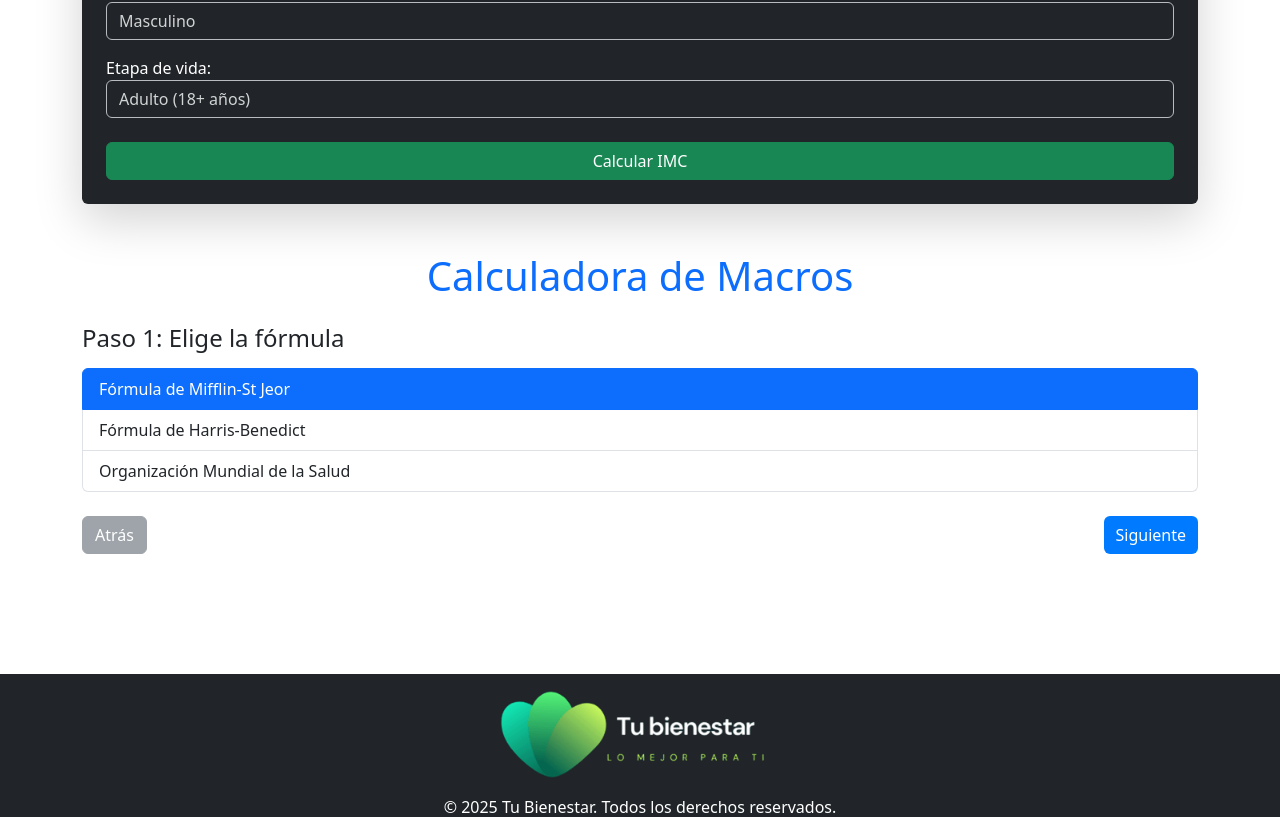
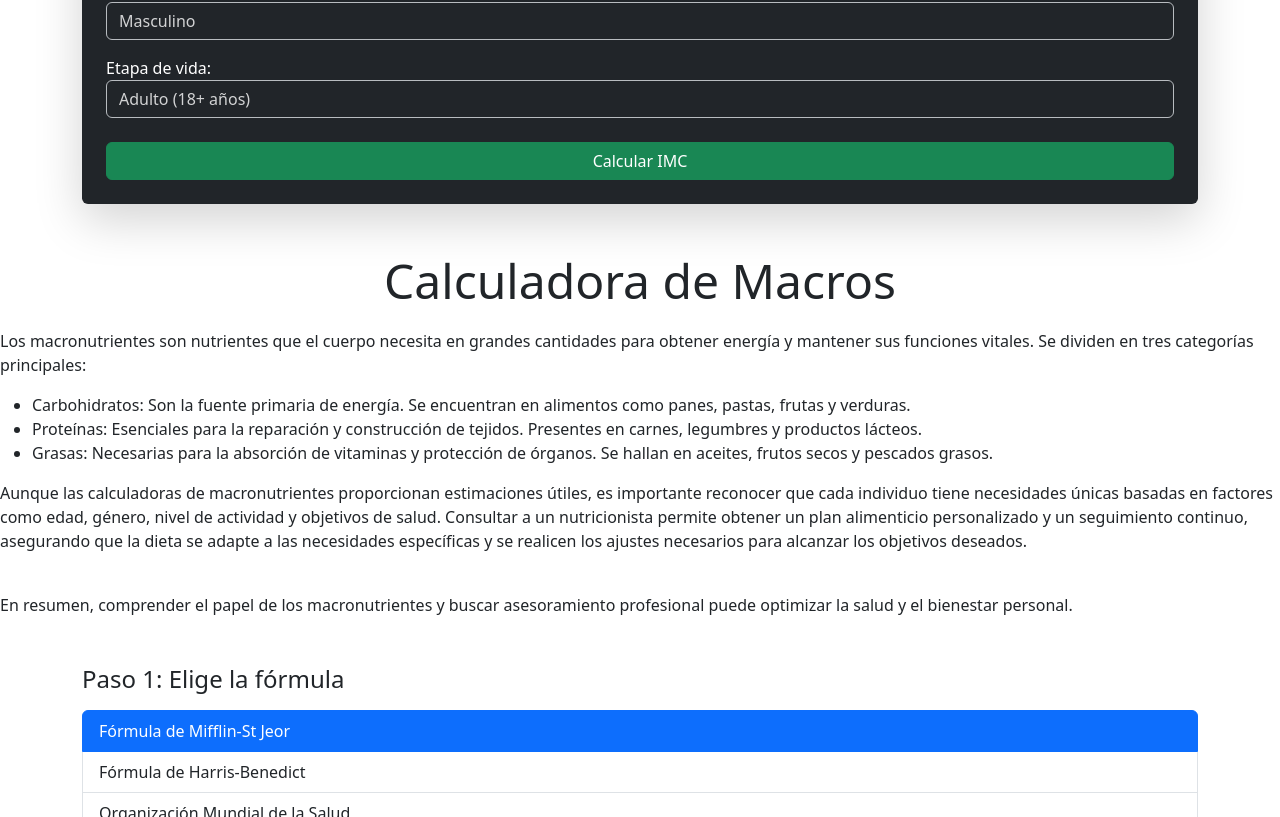
Before and after one commit to johaco/Tu-Bienestar---App, a React (Vite) app: page /Tu-Bienestar---App/calculators in a window 1280 px wide. Shown: the part 564-1381 px from the top of the page. Built offline with nearby package versions, Linux system fonts and the light colour scheme.

Commit message:
add text in the seccion calculadora-macros

```diff
--- a/src/components/MacrosCalculator.jsx
+++ b/src/components/MacrosCalculator.jsx
@@ -20,7 +20,6 @@ const MacroCalculator = () => {
 
     return (
         <div className="container mt-5">
-            <h1 className="text-center text-primary mb-4">Calculadora de Macros</h1>
 
             {/* Paso 1: Elige la fórmula */}
             {step === 1 && (
--- a/src/pages/Calculators.jsx
+++ b/src/pages/Calculators.jsx
@@ -18,6 +18,25 @@ const Calculators = () => {
                         <IMCCalculator />
                     </section>
                     <section className='mt-5'>
+                    <h1 className='text-center general-title'>Calculadora de Macros</h1>
+                    <p>
+                    Los macronutrientes son nutrientes que el cuerpo necesita en grandes cantidades para obtener energía y mantener sus funciones vitales.
+                    Se dividen en tres categorías principales:
+                    </p>
+                    <ul>
+                        <li>Carbohidratos: Son la fuente primaria de energía. Se encuentran en alimentos como panes, pastas, frutas y verduras.</li>
+                        <li>Proteínas: Esenciales para la reparación y construcción de tejidos. Presentes en carnes, legumbres y productos lácteos.</li>
+                        <li>Grasas: Necesarias para la absorción de vitaminas y protección de órganos. Se hallan en aceites, frutos secos y pescados grasos.</li>
+                    </ul>
+                    <p>
+                    Aunque las calculadoras de macronutrientes proporcionan estimaciones útiles,
+                    es importante reconocer que cada individuo tiene necesidades únicas basadas en factores como edad, género, nivel de actividad y objetivos de salud. Consultar a un nutricionista permite obtener un plan alimenticio personalizado y un seguimiento continuo,
+                    asegurando que la dieta se adapte a las necesidades específicas y se realicen los ajustes necesarios para alcanzar los objetivos deseados.
+                    </p>
+                    <br />
+                    <p>
+                    En resumen, comprender el papel de los macronutrientes y buscar asesoramiento profesional puede optimizar la salud y el bienestar personal.
+                    </p>
                         <MacrosCalculator />
                     </section>
                 </div>
```
